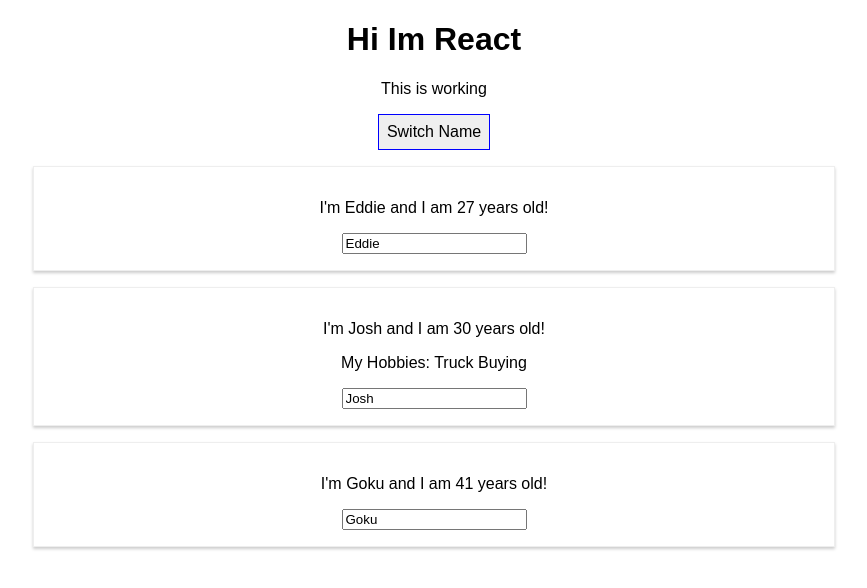
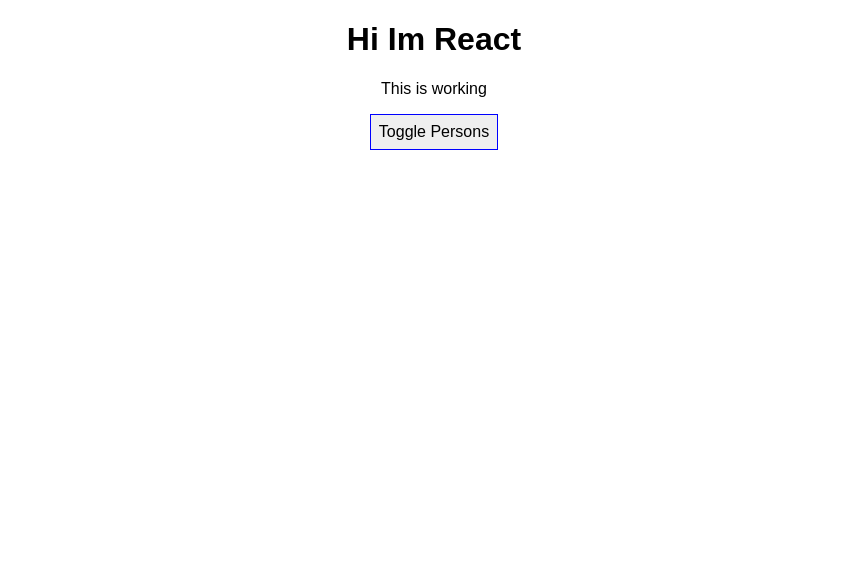
Before and after one commit to EddieOrozco/react-guid, a React (Create React App) app: page / in a window 1280 px wide. Shown: the top 588 px of the page, without its empty margins (206-1073 px from the left). Built offline with nearby package versions, Linux system fonts and the light colour scheme.

Commit message:
Toggling JSX with Ternary Expressions

```diff
--- a/src/App.js
+++ b/src/App.js
@@ -18,8 +18,10 @@
         age: 41,
       },
     ],
+    showPersons: false,
   };
 
+  // Methods
   switchNameHandler = (newName) => {
     // console.log('was clicked');
     this.setState({
@@ -59,6 +61,13 @@
     });
   };
 
+  togglePersonsHandler = () => {
+    // Deconstruction
+    const doesShow = this.state.showPersons;
+    // Changing showPersons state with toggle
+    this.setState({ showPersons: !doesShow });
+  };
+
   render() {
     const style = {
       backgroudColor: 'white',
@@ -71,12 +80,11 @@
       <div className='App'>
         <h1>Hi Im React</h1>
         <p>This is working</p>
-        <button
-          style={style}
-          onClick={() => this.switchNameHandler('Eduardo!!!!')}
-        >
-          Switch Name
+        <button style={style} onClick={this.togglePersonsHandler}>
+          Toggle Persons
         </button>
+        {this.state.showPersons === true ? (
+          <div>
             <Person
               name={this.state.persons[0].name}
               age={this.state.persons[0].age}
@@ -94,6 +102,8 @@
               age={this.state.persons[2].age}
             />
           </div>
+        ) : null}
+      </div>
     );
   }
 }
```
Lines whose indentation alone changed are shown as unchanged.
